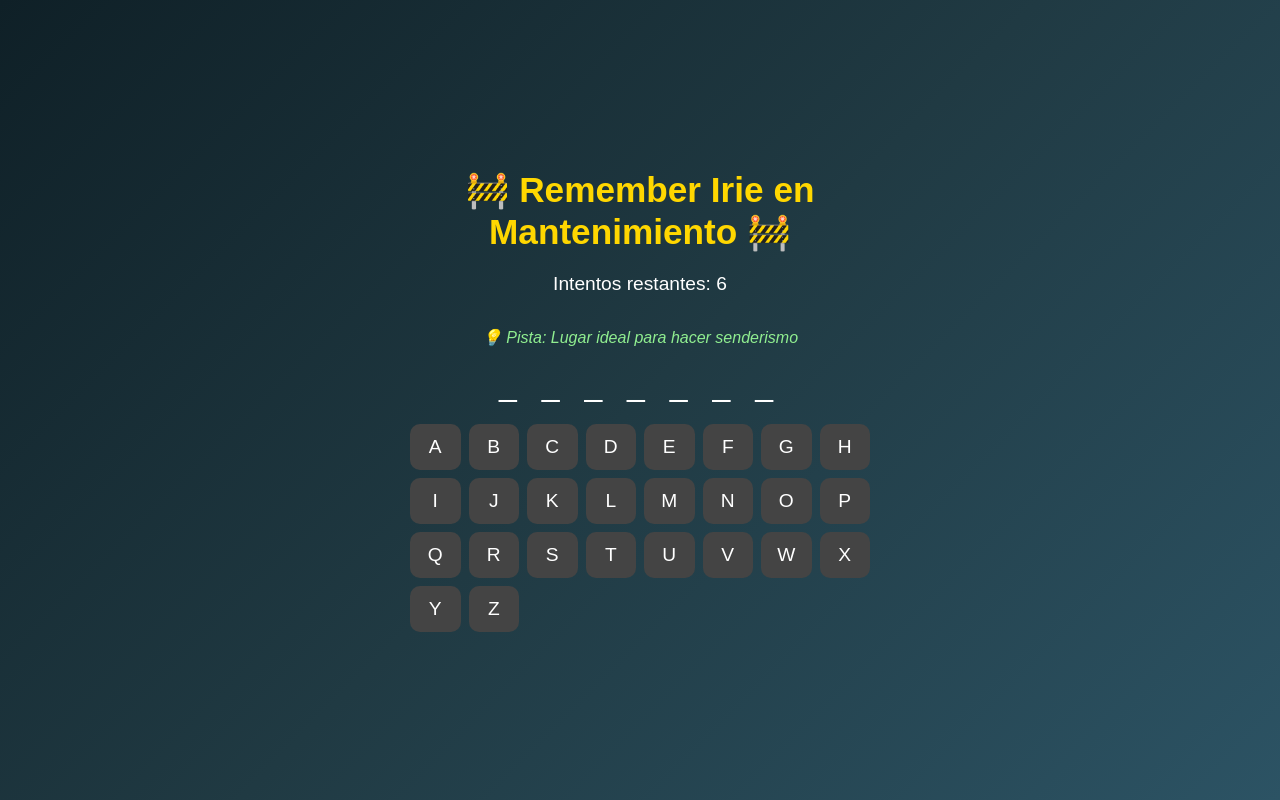
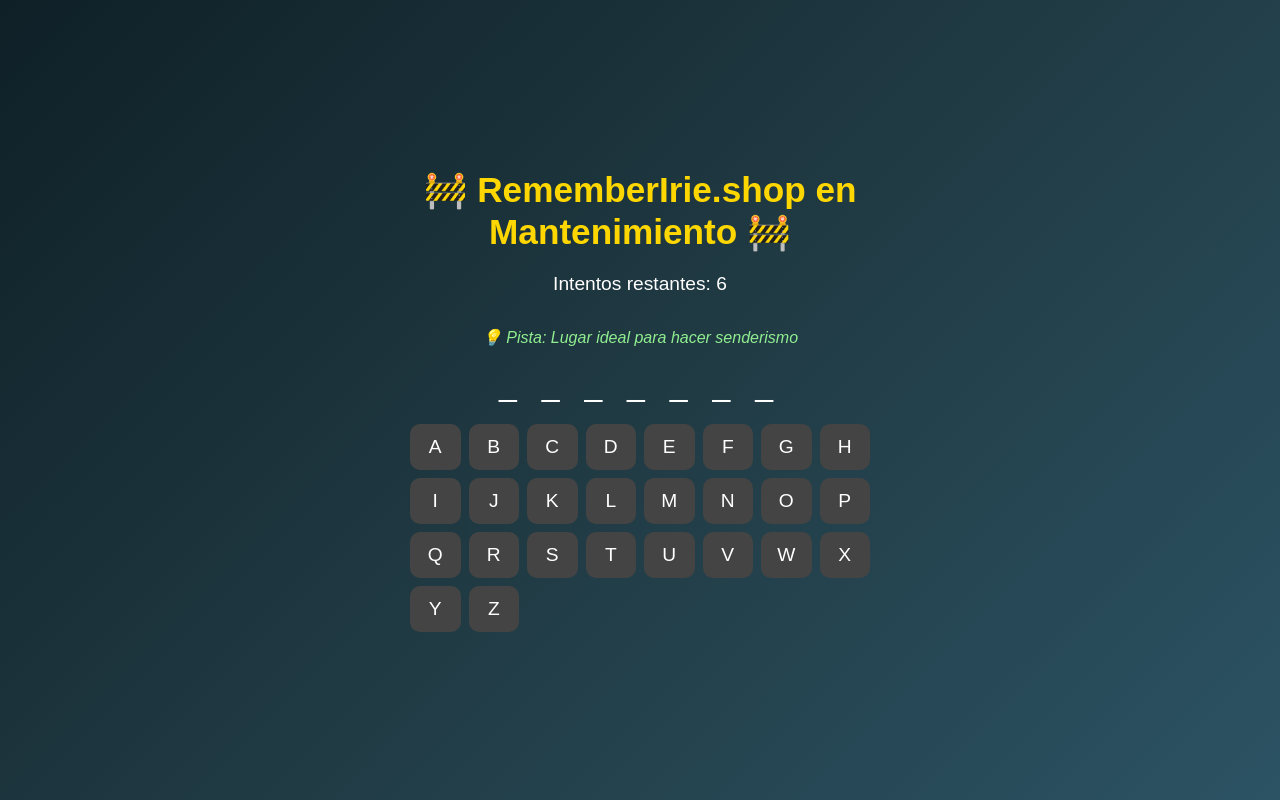
Before and after one commit to MiguelRamirezMejia/maintenance, a plain HTML site: page index.html in a window 1280 px wide. Drawn offline with Linux system fonts and the light colour scheme.

Commit message:
Update index.html

```diff
--- a/index.html
+++ b/index.html
@@ -126,7 +126,7 @@
 </head>
 <body>
   <div class="container">
-    <h1>🚧 Remember Irie en Mantenimiento 🚧</h1>
+    <h1>🚧 RememberIrie.shop en Mantenimiento 🚧</h1>
     <div id="hangman"></div>
     <div id="hint"></div>
     <div id="word"></div>
```
